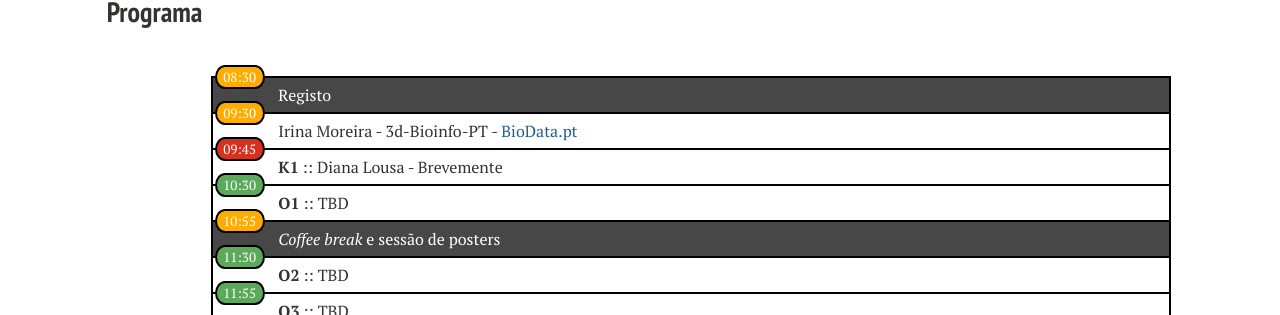
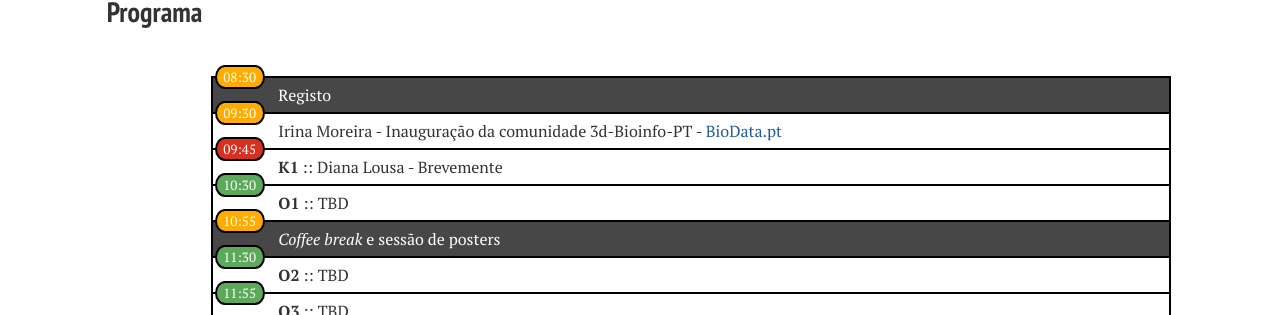
Before and after one commit to ejibce/ejibce.github.io, a Jekyll site: the page built from programa/index.md, in a window 1280 px wide. Shown: the part 1293-1608 px from the top of the page. Built offline with Jekyll 4.4.1, drawn with Linux system fonts in a browser that asks for light colours; nearby versions of some CDN libraries.

Commit message:
Update program
Correct Inauguration

```diff
--- a/programa/index.md
+++ b/programa/index.md
@@ -43,7 +43,7 @@ Desde novembro de 2018, é investigadora no ITQB NOVA e seu objetivo é dissecar
     <tr><td class="odd yellow">09:30</td> </tr>
   </table>
   <table class="noborder">
-    <tr class="events"><td class="even">Irina Moreira - 3d-Bioinfo-PT - <a href="https://biodata.pt/" target="_blank" style="color:rgb(33,91,149);">BioData.pt</a></td></tr>
+    <tr class="events"><td class="even">Irina Moreira - Inaugura&ccedil;&atilde;o da comunidade 3d-Bioinfo-PT - <a href="https://biodata.pt/" target="_blank" style="color:rgb(33,91,149);">BioData.pt</a></td></tr>
   </table>
   <table class="hours">
     <tr><td class="odd red">09:45</td> </tr>
```
